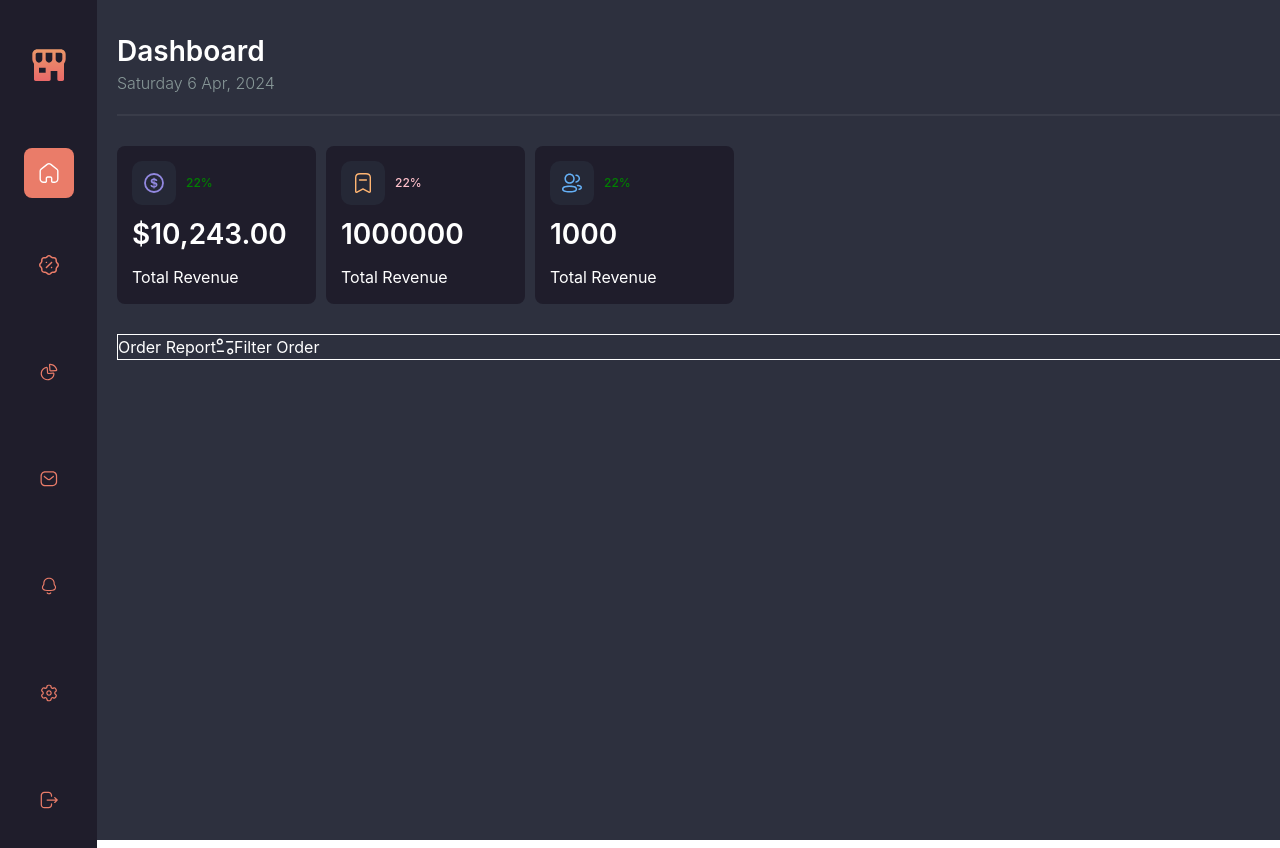
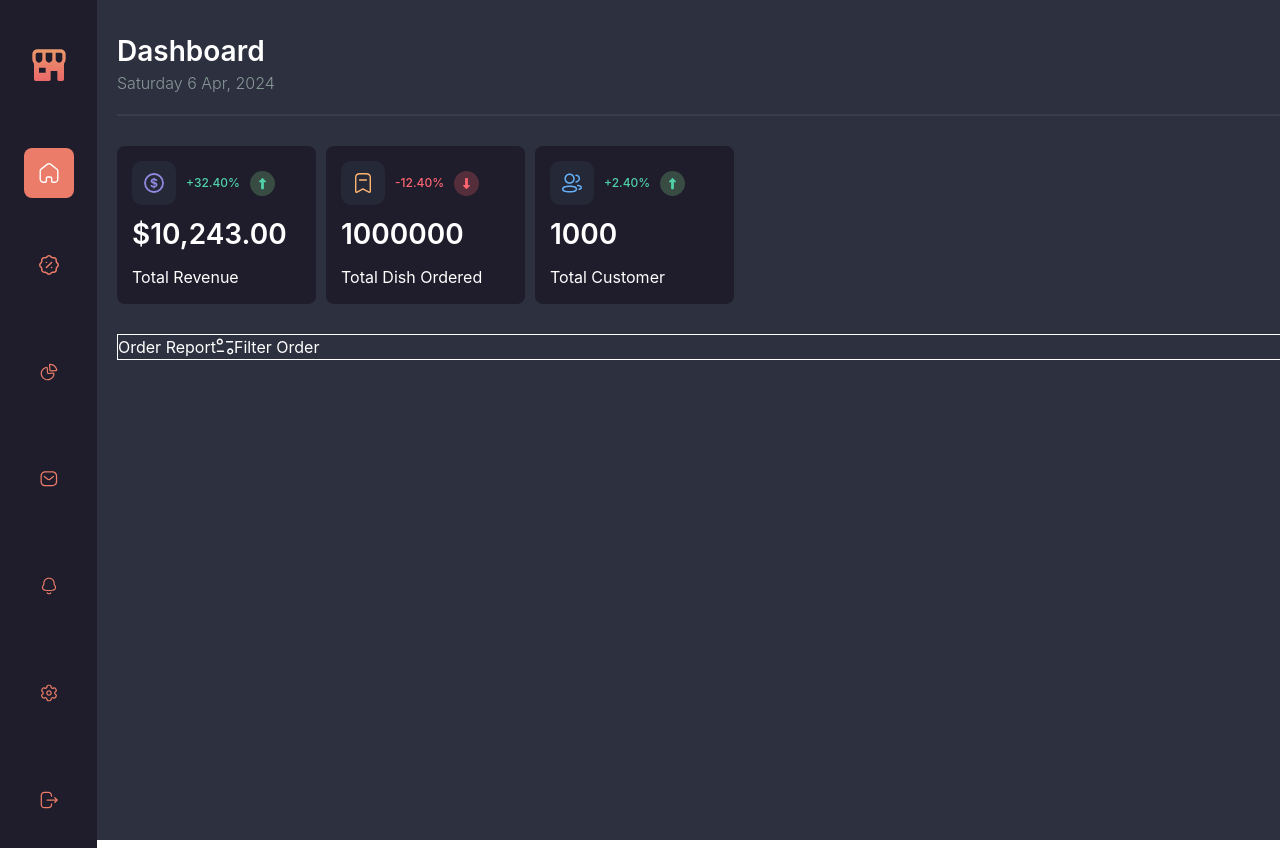
Before and after one commit to sulthanrizal/Point_Of_Sell, a React (Create React App) app: page /dashboard in a window 1280 px wide. Shown: the top 848 px of the page. Built offline with nearby package versions, Linux system fonts and the light colour scheme.

Commit message:
create looping for the page DASHBOARD

```diff
--- a/src/@page/dashboard/contentHeader/index.js
+++ b/src/@page/dashboard/contentHeader/index.js
@@ -1,23 +1,29 @@
-import { IconCustomer, IconDolar, IconSave } from "./iconDashboard";
+import { DownIncrease, IconCustomer, IconDolar, IconSave, UpIncrease } from "./iconDashboard";
 
 export const ContentTop = [
     {
         icon: <IconDolar />,
-        persen: '22%',
+        persen: '+32.40%',
+        increase: <UpIncrease />,
+        bgColor: '#88E0913D',
         price: '$10,243.00',
         total: 'Total Revenue',
-        color: 'green'
+        color: '#50D1AA'
     }, {
         icon: <IconSave />,
-        persen: '22%',
+        persen: '-12.40%',
+        increase: <DownIncrease />,
+        bgColor: '#FF64713D',
         price: '1000000',
-        total: 'Total Revenue',
-        color: 'pink'
+        total: 'Total Dish Ordered',
+        color: '#FF6471'
     }, {
         icon: <IconCustomer />,
-        persen: '22%',
+        persen: '+2.40%',
+        increase: <UpIncrease />,
+        bgColor: '#88E0913D',
         price: '1000',
-        total: 'Total Revenue',
-        color: 'green'
+        total: 'Total Customer',
+        color: '#50D1AA'
     }
 ]
```
